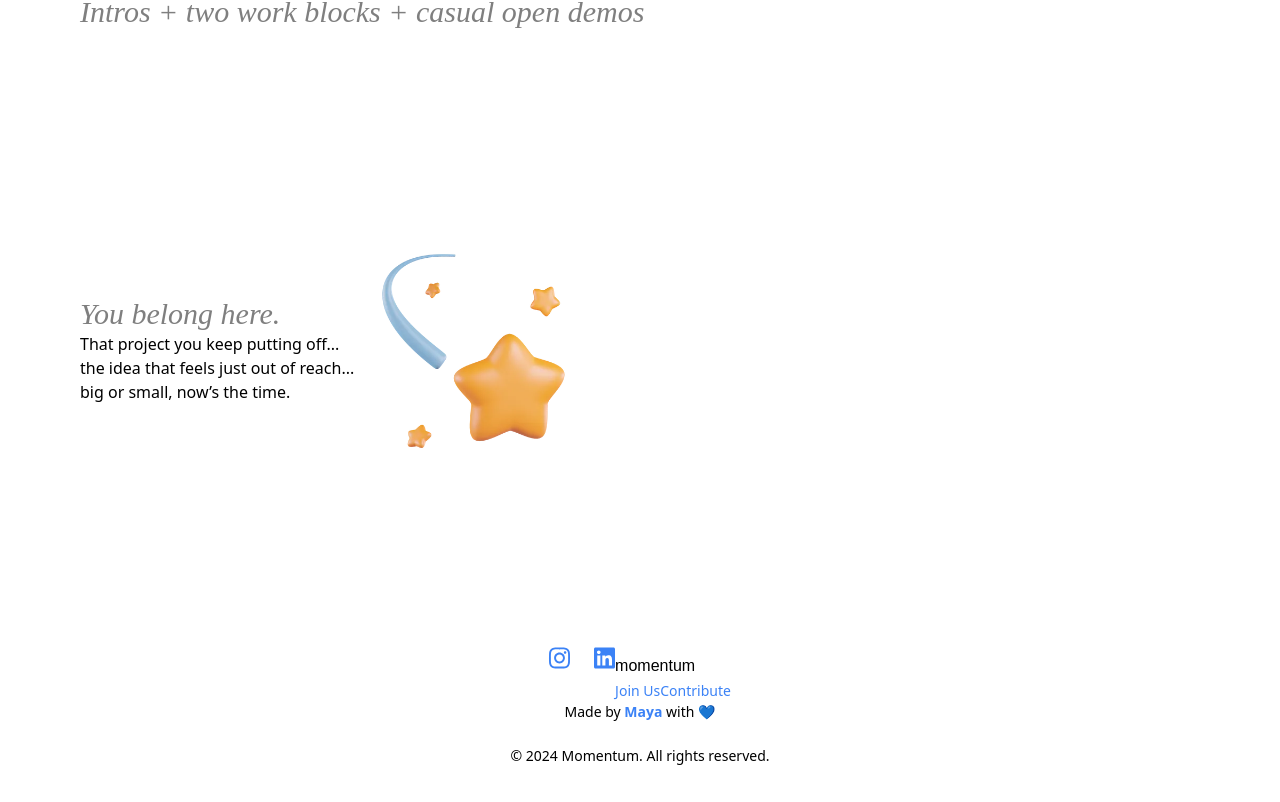
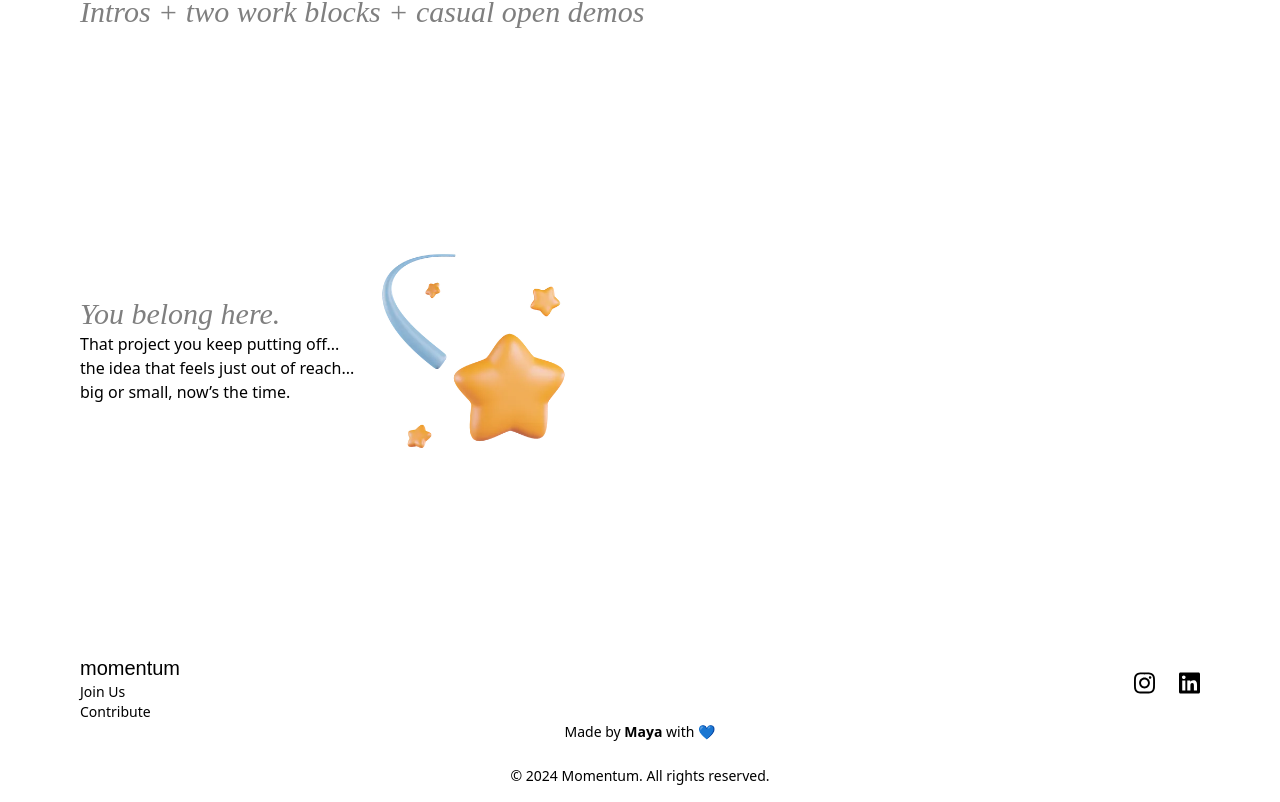
Before and after one commit to mlekhi/momentum, a React (Create React App) app: page / in a window 1280 px wide. Shown: the part 1582-2384 px from the top of the page. Built offline with nearby package versions, Linux system fonts and the light colour scheme.

Commit message:
fixed footer

```diff
--- a/src/App.js
+++ b/src/App.js
@@ -59,7 +59,7 @@ function App() {
           </div>
           <img
             src="shootingStar.webp"
-            className="absolute right-10 top-0 w-40 h-28"
+            className="absolute right-10 top-10 w-40 h-28"
           />
         </div>
         <div
--- a/src/components/Footer.js
+++ b/src/components/Footer.js
@@ -1,40 +1,57 @@
-import React from 'react';
-import { FontAwesomeIcon } from '@fortawesome/react-fontawesome';
-import { faInstagram, faLinkedin } from '@fortawesome/free-brands-svg-icons';
+import React from "react";
+import { FontAwesomeIcon } from "@fortawesome/react-fontawesome";
+import { faInstagram, faLinkedin } from "@fortawesome/free-brands-svg-icons";
 
 const Footer = () => {
   return (
-    <div className='flex flex-col items-center p-4'>
-    <div className="flex">
+    <div className="flex flex-col items-center p-4 px-20"> {/* Added px-8 for horizontal padding */}
+      <div className="flex justify-between items-center w-full">
+        <div className="mt-2">
+          <a href="/">
+            <h1 className="text-xl">momentum</h1>
+          </a>
+          <a
+            href="https://lu.ma/moment.um"
+            className="text-sm hover:text-gray-500 block"
+          >
+            Join Us
+          </a>
+          <a
+            href="/contribute"
+            className="text-sm hover:text-gray-600 block"
+          >
+            Contribute
+          </a>
+        </div>
         <div className="flex space-x-6">
-        <a href="https://instagram.com" target="_blank" rel="noopener noreferrer" className="text-blue-500 hover:text-blue-600">
+          <a
+            href="https://instagram.com/momentum_uwo"
+            target="_blank"
+            rel="noopener noreferrer"
+            className="hover:text-gray-500"
+          >
             <FontAwesomeIcon icon={faInstagram} className="text-2xl" />
           </a>
-        <a href="https://linkedin.com" target="_blank" rel="noopener noreferrer" className="text-blue-500 hover:text-blue-600">
+          <a
+            href="https://www.linkedin.com/company/momentum-uwo"
+            target="_blank"
+            rel="noopener noreferrer"
+            className="hover:text-gray-500"
+          >
             <FontAwesomeIcon icon={faLinkedin} className="text-2xl" />
-        </a>
-      </div>
-
-      <div className="mt-2">
-        <a href="/"><h1>momentum</h1></a>
-        <a href="https://lu.ma/moment.um" className="text-sm text-blue-500 hover:text-blue-600">
-          Join Us
-        </a>
-        <a href="/contribute" className="text-sm text-blue-500 hover:text-blue-600">
-          Contribute
           </a>
         </div>
       </div>
 
       <p className="text-sm mb-2">
-        Made by{' '}
+        Made by{" "}
         <a
           href="https://github.com/mlekhi"
-          className="text-blue-500 hover:text-gray-500 font-black"
+          className="hover:text-gray-500 font-black"
         >
           Maya
-        </a>
-        {' '}with 💙
+        </a>{" "}
+        with 💙
       </p>
       <p className="text-sm mt-4">
         © {new Date().getFullYear()} Momentum. All rights reserved.
```
Lines whose indentation alone changed are shown as unchanged.
